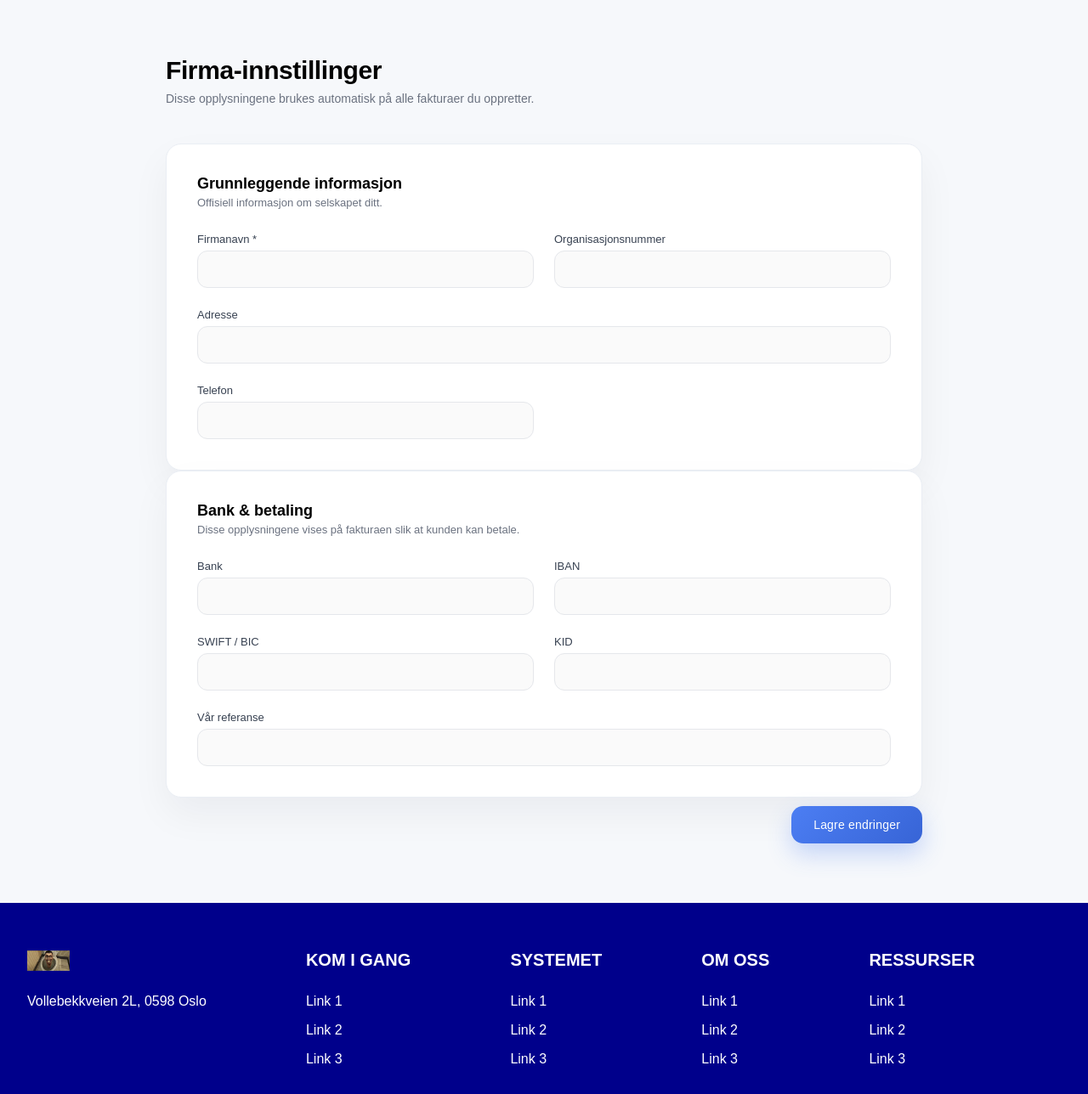
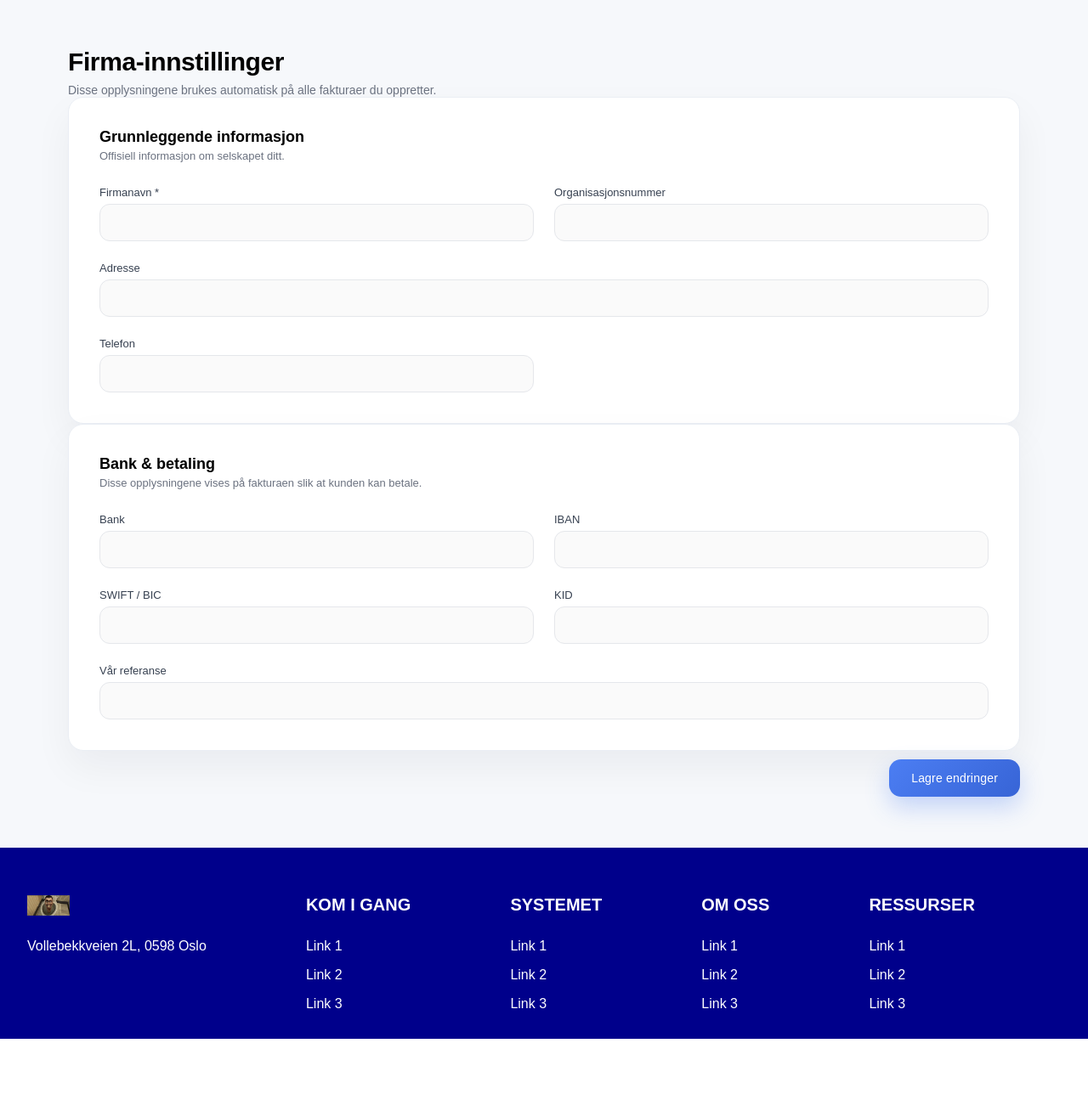
Before and after one commit to kevinuyphan-lgtm/test, a Flask app: template nettside/templates/settings/firma_innstillinger.html in a window 1280 px wide. Shown: the part 103-1391 px from the top of the page at 85% size. After the commit the page ends 1326 px from the top, so only its background shows below. Run offline with Flask 3, Linux system fonts and the light colour scheme; the template is opened without the code that fills it, so the values that code supplies are empty; parts of the project's set-up code (start-up, migrations or seed data) failed here and were passed over.

Commit message:
Update style_settings.css

```diff
--- a/nettside/static/settings/style_settings.css
+++ b/nettside/static/settings/style_settings.css
@@ -12,14 +12,17 @@ body {
 /* ============================= */
 
 .settings-page {
+  flex: 1;
+  padding: 60px 80px;
+}
+
+.settings-container {
   max-width: 950px;
-  margin: 70px auto;
-  padding: 0 30px;
+  margin: 0 auto;
   display: flex;
   flex-direction: column;
   gap: 45px;
 }
-
 
 /* ============================= */
 /* HEADER */
```
